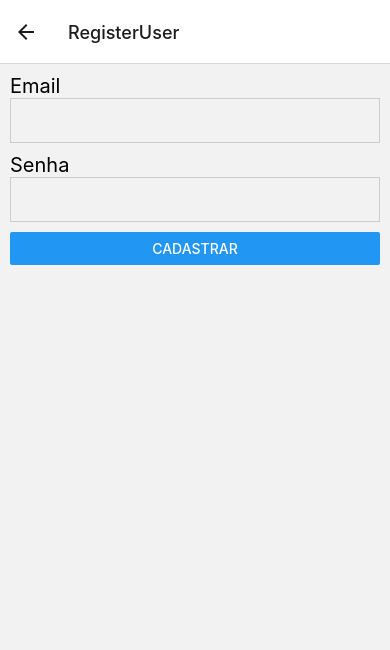
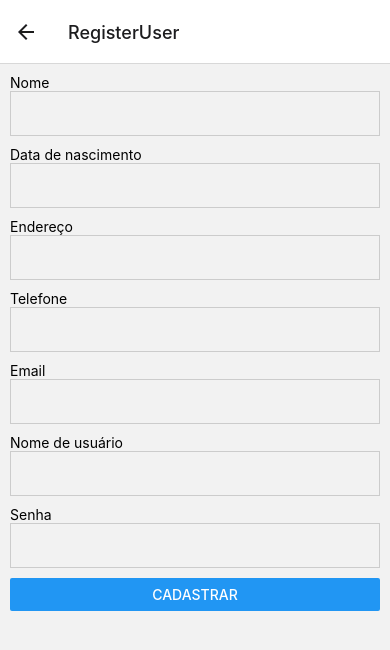
Before and after one commit to meau-app/client, a React Native app: screen /RegisterUser in a window 390 px wide. Shown: the top 650 px of the page. Built offline with nearby package versions, Linux system fonts and the light colour scheme.

Commit message:
credential state managed using SecureStore + add user to Firestore at signup

```diff
--- a/jest.config.js
+++ b/jest.config.js
@@ -1,4 +1,4 @@
 module.exports = {
   preset: 'react-native',
-  moduleFileExtensions: ['ts', 'tsx', 'js', 'jsx', 'json', 'node']
+  moduleFileExtensions: ['ts', 'tsx', 'js', 'jsx', 'json', 'node'],
 };
--- a/package.json
+++ b/package.json
@@ -12,14 +12,19 @@
   "dependencies": {
     "@react-firebase/auth": "^0.2.10",
     "@react-native-async-storage/async-storage": "^1.17.7",
+    "@react-native-firebase/app": "^15.1.1",
+    "@react-native-firebase/firestore": "^15.1.1",
     "@react-navigation/native": "^6.0.10",
     "@react-navigation/native-stack": "^6.6.2",
     "expo": "~45.0.0",
+    "expo-secure-store": "~11.2.0",
     "expo-status-bar": "~1.3.0",
     "firebase": "^9.8.4",
+    "jest": "^26.6.3",
     "react": "17.0.2",
     "react-dom": "17.0.2",
     "react-native": "0.68.2",
+    "react-native-cli": "^2.0.1",
     "react-native-safe-area-context": "4.2.4",
     "react-native-screens": "~3.11.1",
     "react-native-web": "0.17.7",
--- a/src/pages/Adopt/index.jsx
+++ b/src/pages/Adopt/index.jsx
@@ -1,21 +1,24 @@
 import React from "react";
-import {View, Text, StyleSheet, Button} from 'react-native';
+import { View, Text, StyleSheet, Button } from 'react-native';
+import { useNavigation } from "@react-navigation/native";
+import { auth, firebaseConfig, app } from "../../service/database/firebase";
+import { getFirestore, setDoc, doc, } from 'firebase/firestore';
+import * as SecureStore from 'expo-secure-store';
 
-import { useNavigation } from "@react-navigation/native";
-
-export default function Adopt()  {
+export default function Adopt() {
   const navigation = useNavigation();
 
-  return(
+  return (
     <View style={styles.container}>
       <Text> Tela Adotar </Text>
-      <Button title= "Home" onPress={() => navigation.navigate('Home')}/>
+      <Button title="Home" onPress={() => navigation.navigate('Home')} />
+      <Button title="Logout" onPress={() => { SecureStore.setItemAsync('secure_token', ''); navigation.navigate('Home'); }} />
     </View>
   )
 }
 
 const styles = StyleSheet.create({
-  container:{
+  container: {
     flex: 1,
     justifyContent: 'center',
     alignItems: 'center'
--- a/src/pages/Home/index.jsx
+++ b/src/pages/Home/index.jsx
@@ -1,31 +1,43 @@
 import React from "react";
-import {View, Text, StyleSheet, Button} from 'react-native';
+import { View, Text, StyleSheet, Button } from 'react-native';
+import { useNavigation } from "@react-navigation/native";
+import * as SecureStore from 'expo-secure-store';
 
-import { useNavigation } from "@react-navigation/native";
 
-export default function Home()  {
+export default function Home() {
   const navigation = useNavigation();
 
   function go(page) {
     navigation.navigate(page);
   }
 
-  return(
+  function isUserSignedIn() {
+    SecureStore.getItemAsync('secure_token').then((value) => {
+      if (value != '' && value != null) {
+        alert(value);
+        navigation.navigate('Adopt');
+      }
+    });
+  }
+
+  isUserSignedIn();
+
+  return (
     <View style={styles.container}>
       <Text style={styles.title}>Meau</Text>
-      <Button title="Login" onPress={()=>go('Login')}/>
-      <Button title="Cadastrar" onPress={()=>go('RegisterUser')}/>
+      <Button title="Login" onPress={() => go('Login')} />
+      <Button title="Cadastrar" onPress={() => go('RegisterUser')} />
     </View>
   )
 }
 
 const styles = StyleSheet.create({
-  container:{
+  container: {
     flex: 1,
     justifyContent: 'center',
     alignItems: 'center'
   },
-  title:{
+  title: {
     fontSize: 50,
     fontWeight: "300",
   }
--- a/src/pages/Login/index.jsx
+++ b/src/pages/Login/index.jsx
@@ -1,7 +1,7 @@
 import { useState } from "react";
 import { View, Text, StyleSheet, Button, TextInput } from 'react-native';
 import { useNavigation } from "@react-navigation/native";
-
+import * as SecureStore from 'expo-secure-store';
 import { auth } from "../../service/database/firebase";
 
 export default function Login() {
@@ -14,9 +14,9 @@ export default function Login() {
     auth.signInWithEmailAndPassword(email, password)
       .then(async credential => {
         const user = credential.user.email;
-            const token = await credential.user.getIdToken(true)
-
-            alert("credential is " + token + " for user " + user);
+        const token = await credential.user.getIdToken(true);
+        SecureStore.setItemAsync('secure_token', token);
+        navigation.navigate('Adopt');
       })
       .catch(error => {
         const code = error.code;
@@ -26,8 +26,9 @@ export default function Login() {
       });
   }
 
-  return(
+  return (
     <View style={styles.container}>
+
       <Text>Email</Text>
       <TextInput
         style={styles.input}
@@ -41,27 +42,27 @@ export default function Login() {
         onChangeText={setPassword}
         value={password}
       />
-
       <Button
         style={styles.button}
         title="Login"
         onPress={login}
       />
+
     </View>
   )
 }
 
 const styles = StyleSheet.create({
-  container:{
+  container: {
     flex: 1,
     justifyContent: 'center',
     margin: 10,
   },
   button: {
     alignItems: 'center',
-    padding:10
+    padding: 10
   },
-  input:{
+  input: {
     marginBottom: 10,
     padding: 10,
     borderWidth: 1,
--- a/src/pages/RegisterUser/index.jsx
+++ b/src/pages/RegisterUser/index.jsx
@@ -1,52 +1,102 @@
 import { useState } from "react";
 import { View, Text, StyleSheet, Button, TextInput } from 'react-native';
 import { useNavigation } from "@react-navigation/native";
+import { auth, firebaseConfig, app } from "../../service/database/firebase";
+import { getFirestore, setDoc, doc, } from 'firebase/firestore';
+import * as SecureStore from 'expo-secure-store';
 
-import { auth } from "../../service/database/firebase";
-
+const firestore = getFirestore();
 
 export default function RegisterUser() {
+
   const navigation = useNavigation();
 
   const [email, setEmail] = useState('');
   const [password, setPassword] = useState('');
+  const [birthdate, setBirthdate] = useState('');
+  const [name, setName] = useState('');
+  const [username, setUsername] = useState('');
+  const [phone, setPhone] = useState('');
+  const [address, setAddress] = useState('');
 
   function register() {
     auth.createUserWithEmailAndPassword(email, password)
       .then(value => {
         alert('Usuário criado: ' + value.user.email);
-            navigation.navigate('Login');
+        value.user.getIdToken().then((value) => SecureStore.setItemAsync('secure_token', value));
+        setDoc(doc(firestore, "users", email), {
+          userId: value.user.uid,
+          age: birthdate,
+          name: name,
+          phone: phone,
+          username: username,
+          address: address,
+        });
+        navigation.navigate('Adopt');
       })
       .catch(error => {
-          if (error.code === 'auth/weak-password')  {
+        if (error.code === 'auth/weak-password') {
           alert('Sua senha deve ter pelo menos 6 caracteres');
         } else if (error.code === 'auth/invalid-email') {
           alert('Email invalido');
         } else {
-            alert('Email ja cadastrado!');
+          alert('Email ja cadastrado! ' + error.code);
         }
       })
   }
 
-  return(
+  return (
     <View style={styles.container}>
-      <Text style={styles.texto}>Email</Text>
+      <Text>Nome</Text>
       <TextInput
         style={styles.input}
-        underlineColorAndroid="transparent"
+        onChangeText={setName}
+        value={name}
+      />
+
+      <Text>Data de nascimento</Text>
+      <TextInput
+        style={styles.input}
+        onChangeText={setBirthdate}
+        value={birthdate}
+      />
+
+      <Text>Endereço</Text>
+      <TextInput
+        style={styles.input}
+        onChangeText={setAddress}
+        value={address}
+      />
+
+      <Text>Telefone</Text>
+      <TextInput
+        style={styles.input}
+        onChangeText={setPhone}
+        value={phone}
+      />
+
+      <Text>Email</Text>
+      <TextInput
+        style={styles.input}
         onChangeText={setEmail}
         value={email}
       />
 
-      <Text style={styles.texto}>Senha</Text>
+      <Text>Nome de usuário</Text>
       <TextInput
         style={styles.input}
-        underlineColorAndroid="transparent"
+        onChangeText={setUsername}
+        value={username}
+      />
+
+      <Text>Senha</Text>
+      <TextInput
+        style={styles.input}
         onChangeText={setPassword}
         value={password}
       />
-
       <Button
+        style={styles.button}
         title="Cadastrar"
         onPress={register}
       />
@@ -55,14 +105,14 @@ export default function RegisterUser() {
 }
 
 const styles = StyleSheet.create({
-  container:{
-    flex:1,
+  container: {
+    flex: 1,
     margin: 10,
   },
   texto: {
     fontSize: 20,
   },
-  input:{
+  input: {
     marginBottom: 10,
     padding: 10,
     borderWidth: 1,
```
Lines whose indentation alone changed are shown as unchanged.
